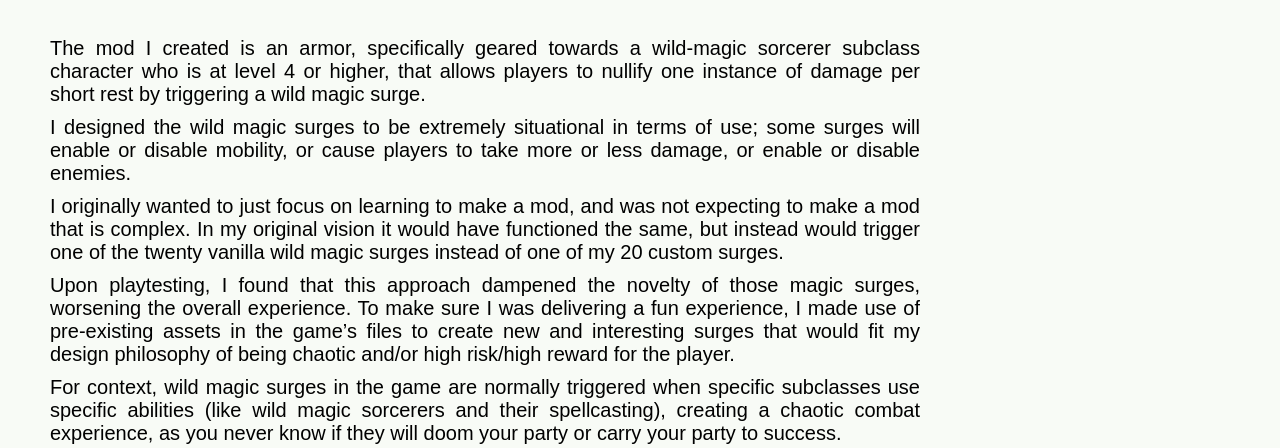
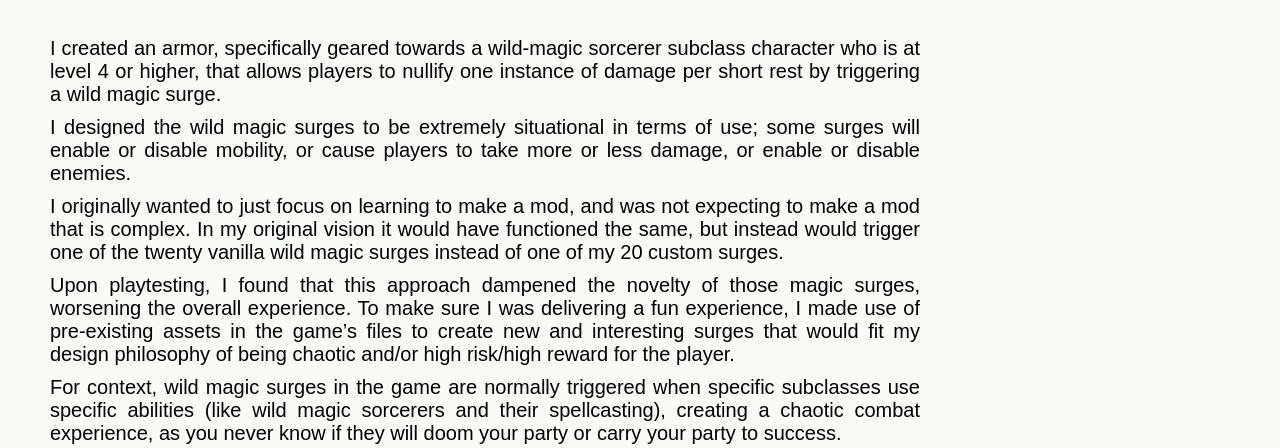
Before and after one commit to Noah-Gartenberg/Noah-Gartenberg.github.io, a plain HTML site: page Pages/GameDesign.html in a window 1280 px wide. Shown: the part 606-1054 px from the top of the page. Drawn offline with Linux system fonts and the light colour scheme.

Commit message:
minor wording changes

```diff
--- a/Pages/GameDesign.html
+++ b/Pages/GameDesign.html
@@ -43,7 +43,7 @@
                  <!--May be worth seperating out the css files so that I only have exactly what I need in each file-->
                  <iframe width="560" height="315" src="https://www.youtube.com/embed/N86G7byqXRU?si=qTvfpAS-84Tv0TTc" title="YouTube video player" frameborder="0" allow="accelerometer; autoplay; clipboard-write; encrypted-media; gyroscope; picture-in-picture; web-share" referrerpolicy="strict-origin-when-cross-origin" allowfullscreen></iframe>
                  <ul class="BulletPoints hideBulletPoints">
-                    <li>The mod I created is an armor, specifically geared towards a wild-magic sorcerer subclass character who is at level 4 or higher, that allows players to nullify one instance of damage per short rest by triggering a wild magic surge.</li>
+                    <li>I created an armor, specifically geared towards a wild-magic sorcerer subclass character who is at level 4 or higher, that allows players to nullify one instance of damage per short rest by triggering a wild magic surge.</li>
                     <li>I designed the wild magic surges to be extremely situational in terms of use; some surges will enable or disable mobility, or cause players to take more or less damage, or enable or disable enemies.</li>
                     <li>I originally wanted to just focus on learning to make a mod, and was not expecting to make a mod that is complex. In my original vision it would have functioned the same, but instead would trigger one of the twenty vanilla wild magic surges instead of one of my 20 custom surges.</li>
                     <li>Upon playtesting, I found that this approach dampened the novelty of those magic surges, worsening the overall experience. To make sure I was delivering a fun experience, I made use of pre-existing assets in the game’s files to create new and interesting surges that would fit my design philosophy of being chaotic and/or high risk/high reward for the player.</li>
```
